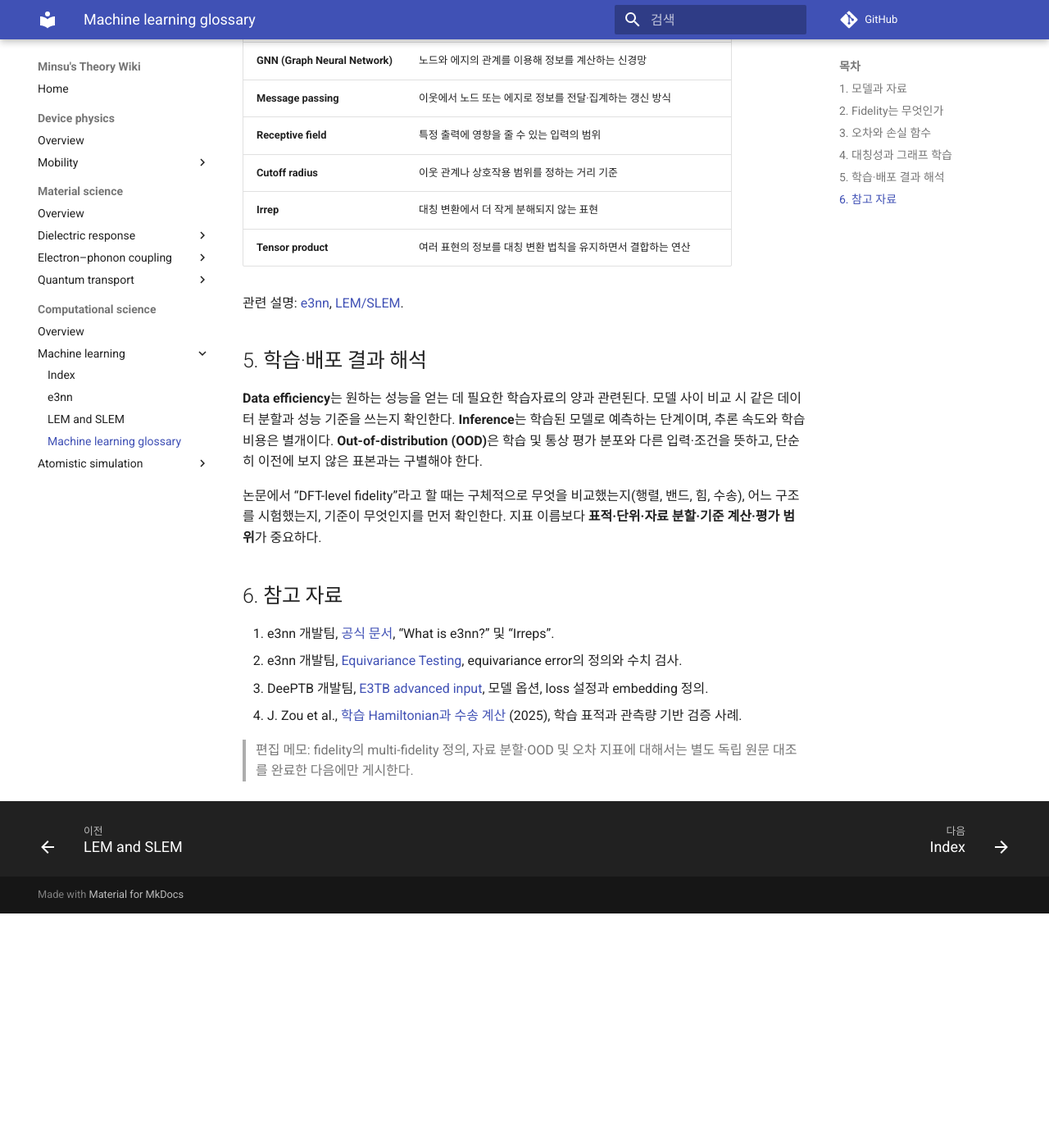
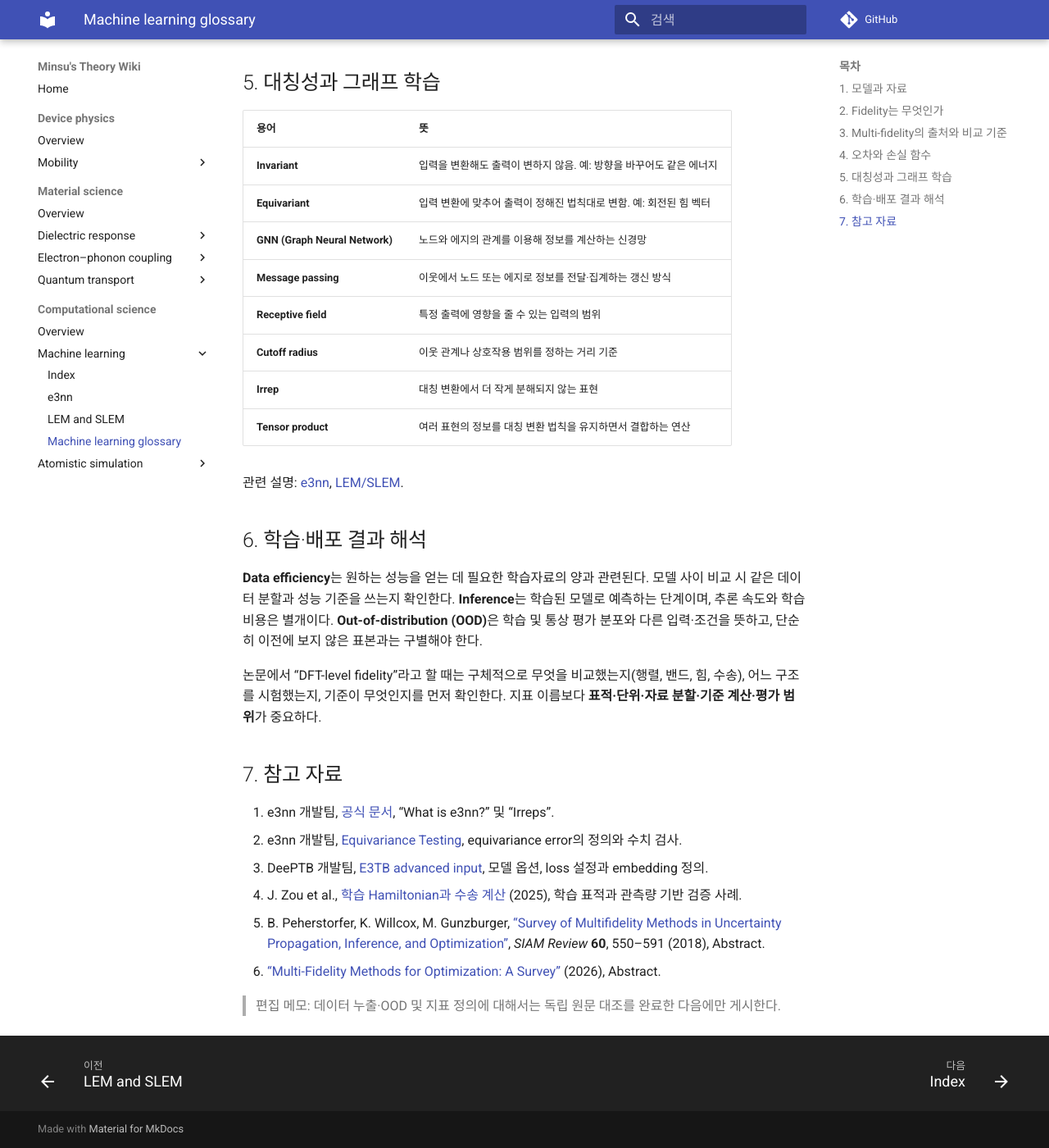
Before and after one commit to YHKlab-MSJeong/Theory-Wiki, an MkDocs documentation site: the page built from docs/computational-science/machine-learning/machine-learning-glossary.md, in a window 1280 px wide and 1400 px high, scrolled down 1922 px. Shown: the whole window at 82% size. Built offline with MkDocs 1.6.1 and Material for MkDocs 9.7.7, drawn with Linux system fonts in a browser that asks for light colours; comment, search, counter and statistics services are not loaded; before the commit the page ends 3036 px from its top, so only the background shows below that; some of the changed text lies outside the part shown.

Commit message:
docs: refine source-verified theoretical distinctions

```diff
--- a/docs/computational-science/machine-learning/machine-learning-glossary.md
+++ b/docs/computational-science/machine-learning/machine-learning-glossary.md
@@ -32,7 +32,11 @@
 
 DFT는 비교 대상과 목표에 따라 high-fidelity 참조가 될 수도 있지만, 실험의 완전한 정답과 동일하지 않다. 같은 ‘fidelity’라는 단어라도 기준 DFT, 더 높은 수준의 전자구조 계산, 실험 측정 중 무엇을 말하는지 명시해야 한다.
 
-## 3. 오차와 손실 함수
+## 3. Multi-fidelity의 출처와 비교 기준
+
+Peherstorfer, Willcox, Gunzburger의 서베이는 여러 모형이 서로 다른 계산 비용과 fidelity를 가질 때 저비용 모형을 활용하면서 고비용 기준 모형을 함께 유지하는 접근을 정리한다. 여기서 높은 fidelity는 **특정 응용에서 요구하는 기준에 더 가깝다**는 상대적 표현이지 모든 물리 관측량에서 정확도가 우수함을 보장하는 절대적 등급이 아니다. 따라서 ML-DFT 논문에서는 DFT의 함수형·기저·구조·수렴 조건이 무엇인지, 고정된 기준과 비교했는지 확인한다. [5, Abstract; 6, Abstract]
+
+## 4. 오차와 손실 함수
 
 기준값 \(y_i\), 예측값 \(\hat y_i\), 표본 수 \(N\)에 대해
 
@@ -58,17 +62,20 @@
 
 관련 설명: [e3nn](e3nn.md), [LEM/SLEM](lem-slem.md).
 
-## 5. 학습·배포 결과 해석
+## 6. 학습·배포 결과 해석
 
 **Data efficiency**는 원하는 성능을 얻는 데 필요한 학습자료의 양과 관련된다. 모델 사이 비교 시 같은 데이터 분할과 성능 기준을 쓰는지 확인한다. **Inference**는 학습된 모델로 예측하는 단계이며, 추론 속도와 학습 비용은 별개이다. **Out-of-distribution (OOD)**은 학습 및 통상 평가 분포와 다른 입력·조건을 뜻하고, 단순히 이전에 보지 않은 표본과는 구별해야 한다.
 
 논문에서 “DFT-level fidelity”라고 할 때는 구체적으로 무엇을 비교했는지(행렬, 밴드, 힘, 수송), 어느 구조를 시험했는지, 기준이 무엇인지를 먼저 확인한다. 지표 이름보다 **표적·단위·자료 분할·기준 계산·평가 범위**가 중요하다.
 
-## 6. 참고 자료
+## 7. 참고 자료
 
 1. e3nn 개발팀, [공식 문서](https://docs.e3nn.org/en/latest/), “What is e3nn?” 및 “Irreps”.
 2. e3nn 개발팀, [Equivariance Testing](https://docs.e3nn.org/en/latest/guide/equivar_testing.html), equivariance error의 정의와 수치 검사.
 3. DeePTB 개발팀, [E3TB advanced input](https://github.com/deepmodeling/DeePTB/blob/main/docs/advanced/e3tb/advanced_input.md), 모델 옵션, loss 설정과 embedding 정의.
 4. J. Zou et al., [학습 Hamiltonian과 수송 계산](https://doi.org/10.1038/s41524-025-01853-6) (2025), 학습 표적과 관측량 기반 검증 사례.
 
-> 편집 메모: fidelity의 multi-fidelity 정의, 자료 분할·OOD 및 오차 지표에 대해서는 별도 독립 원문 대조를 완료한 다음에만 게시한다.
+5. B. Peherstorfer, K. Willcox, M. Gunzburger, [“Survey of Multifidelity Methods in Uncertainty Propagation, Inference, and Optimization”](https://doi.org/10.1137/16M1082469), *SIAM Review* **60**, 550–591 (2018), Abstract.
+6. [“Multi-Fidelity Methods for Optimization: A Survey”](https://doi.org/10.1145/3801959) (2026), Abstract.
+
+> 편집 메모: 데이터 누출·OOD 및 지표 정의에 대해서는 독립 원문 대조를 완료한 다음에만 게시한다.
```
Also changed, not shown: other parts of docs/computational-science/machine-learning/machine-learning-glossary.md (+1 -1 lines).
